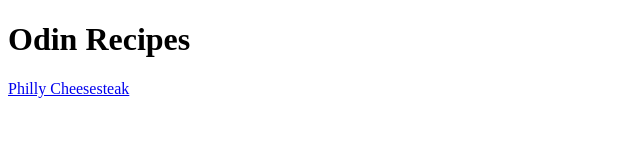
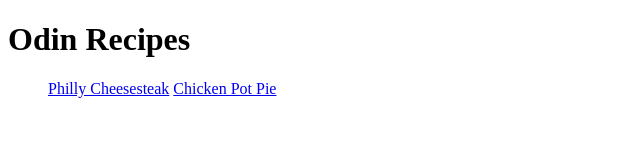
Before and after one commit to Shayan093/odin-recipes, a plain HTML site: page index.html in a window 1280 px wide. Shown: the whole page, without its empty margins (0-640 px from the left). Drawn offline with Linux system fonts and the light colour scheme.

Commit message:
Added link to new recipe

```diff
--- a/index.html
+++ b/index.html
@@ -8,6 +8,11 @@
 </head>
 <body>
     <h1>Odin Recipes</h1>
-    <a href="./recipes/phillycheesesteak.html">Philly Cheesesteak</a>
+    <ul>
+        <a href="./recipes/phillycheesesteak.html">Philly Cheesesteak</a>
+        <a href="./recipes/chickenpotpie.html">Chicken Pot Pie</a>
+    </ul>
+
+
 </body>
 </html>
```
